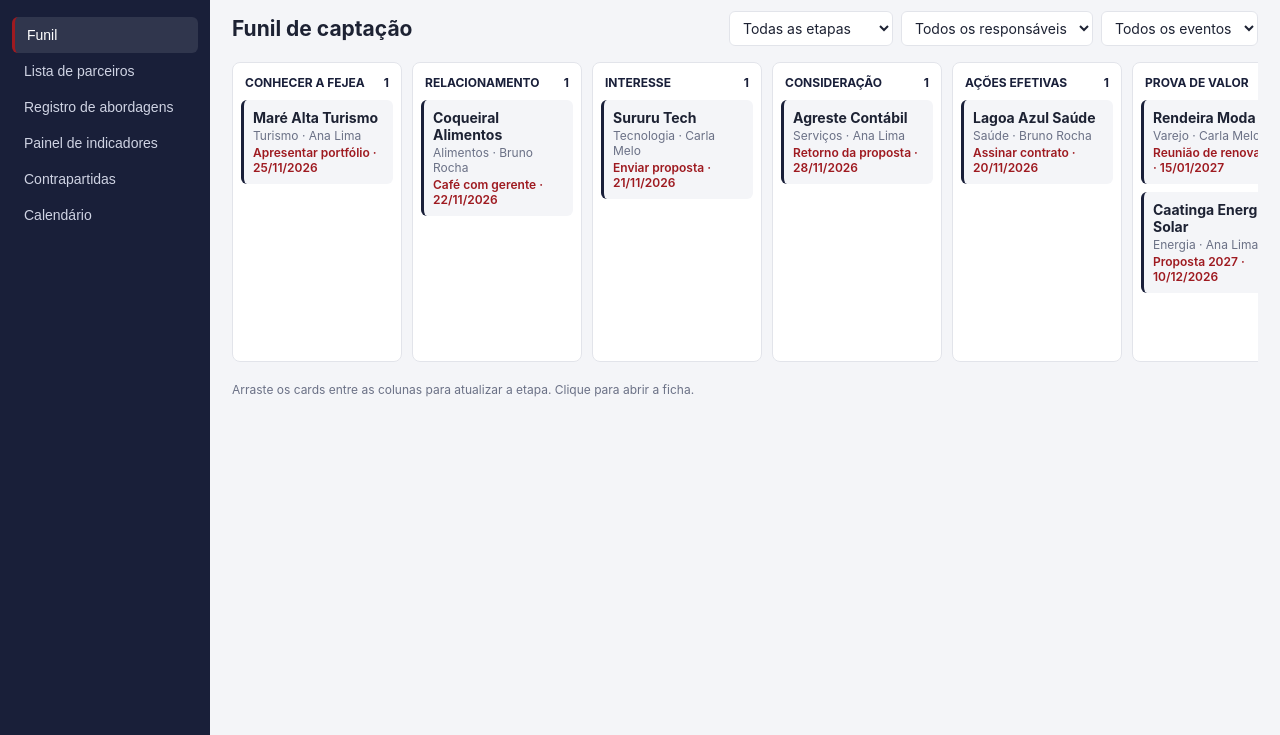
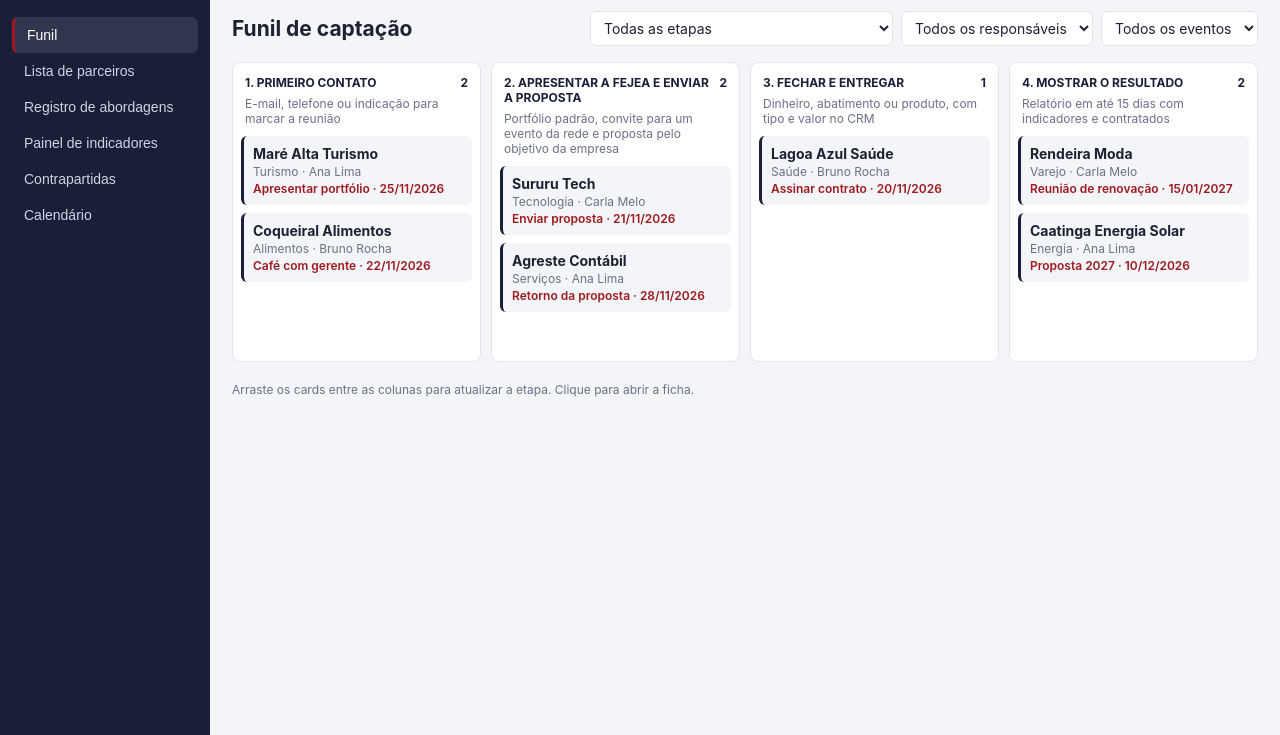
Before and after one commit to sophiasacramento2/crm-fejea, a plain HTML site: page index.html in a window 1280 px wide. Shown: the part 65-800 px from the top of the page. Drawn offline with Linux system fonts and the light colour scheme.

Commit message:
Atualiza o funil para 4 etapas
Co-Authored-By: Claude Opus 5.5 <noreply@anthropic.com>
Claude-Session: https://claude.ai/code/session_016LGNhJM9rFdB7Ty5ujBmuB

```diff
--- a/index.html
+++ b/index.html
@@ -13,7 +13,7 @@ nav button.on,nav button:hover{background:rgba(255,255,255,.1);color:#fff}nav bu
 main{flex:1;padding:22px;min-width:0}header{display:flex;justify-content:space-between;align-items:center;flex-wrap:wrap;gap:10px;margin-bottom:16px}
 header h2{margin:0;color:var(--tx)}.flt{display:flex;gap:8px;flex-wrap:wrap}select,input,textarea{padding:7px 9px;border:1px solid var(--ln);border-radius:6px;background:var(--card);color:var(--tx);font:inherit}
 .btn{background:var(--vm);color:#fff;border:0;padding:8px 14px;border-radius:6px;cursor:pointer;font-weight:600}.btn.sec{background:var(--az)}
-.kan{display:grid;grid-template-columns:repeat(6,minmax(170px,1fr));gap:10px;overflow-x:auto;padding-bottom:8px}
+.kan{display:grid;grid-template-columns:repeat(4,minmax(200px,1fr));gap:10px;overflow-x:auto;padding-bottom:8px}
 .col{background:var(--card);border:1px solid var(--ln);border-radius:8px;padding:8px;min-height:300px}.col h3{font-size:12px;text-transform:uppercase;color:var(--az);margin:4px 4px 10px;display:flex;justify-content:space-between}
 @media (prefers-color-scheme:dark){:root:not([data-theme="light"]) .col h3{color:#aab3e0}}
 .col.ov{outline:2px dashed var(--vm)}.cd{background:var(--bg);border-left:3px solid var(--az);border-radius:6px;padding:9px;margin-bottom:8px;cursor:grab}
@@ -34,16 +34,17 @@ form.f{display:grid;gap:10px;grid-template-columns:repeat(auto-fit,minmax(170px,
 @media print{nav,.noprint{display:none}}
 </style></head><body><div class="app"><nav id="nav"><h1>FEJEA</h1><small>CRM de Captação · protótipo</small></nav><main><div class="demo">⚠️ <b>Protótipo demonstrativo:</b> todas as empresas, pessoas, valores e datas são fictícios, usados só para mostrar como o CRM funciona.</div><div id="m"></div></main></div><div id="mod"></div>
 <script>
-const ET=["Conhecer a FEJEA","Relacionamento","Interesse","Consideração","Ações efetivas","Prova de valor"];
+const ET=["Primeiro contato","Apresentar a FEJEA e enviar a proposta","Fechar e entregar","Mostrar o resultado"];
+const ED=["E-mail, telefone ou indicação para marcar a reunião","Portfólio padrão, convite para um evento da rede e proposta pelo objetivo da empresa","Dinheiro, abatimento ou produto, com tipo e valor no CRM","Relatório em até 15 dias com indicadores e contratados"];
 const RESP=["Ana Lima","Bruno Rocha","Carla Melo"],EVT=["ALMEJ","ENEJ","Regional Sertão","Captação anual"];
 let S={view:"funil",f:{e:"",r:"",v:""},emp:[
 {id:1,n:"Maré Alta Turismo",s:"Turismo",r:0,e:0,c:"contato@marealta.fict",t:"Dinheiro",v:0,ev:"ALMEJ",na:"Apresentar portfólio",d:"2026-11-25",h:{},ab:[["2026-11-10","E-mail","Primeiro contato enviado"]],ct:[]},
-{id:2,n:"Coqueiral Alimentos",s:"Alimentos",r:1,e:1,c:"mkt@coqueiral.fict",t:"Produto",v:1200,ev:"ALMEJ",na:"Café com gerente",d:"2026-11-22",h:{2025:"Coffee break regional"},ab:[["2026-10-30","Evento","Conheceu no regional"],["2026-11-12","WhatsApp","Topou conversar"]],ct:[]},
-{id:3,n:"Sururu Tech",s:"Tecnologia",r:2,e:2,c:"parcerias@sururu.fict",t:"Dinheiro",v:2500,ev:"Captação anual",na:"Enviar proposta",d:"2026-11-21",h:{},ab:[["2026-11-05","Reunião","Pediu proposta anual"]],ct:[]},
-{id:4,n:"Agreste Contábil",s:"Serviços",r:0,e:3,c:"diretoria@agreste.fict",t:"Abatimento",v:3000,ev:"ENEJ",na:"Retorno da proposta",d:"2026-11-28",h:{2024:"Apoio pontual"},ab:[["2026-11-01","Reunião","Proposta apresentada"],["2026-11-14","E-mail","Em análise jurídica"]],ct:[]},
-{id:5,n:"Lagoa Azul Saúde",s:"Saúde",r:1,e:4,c:"rh@lagoaazul.fict",t:"Dinheiro",v:1500,ev:"Regional Sertão",na:"Assinar contrato",d:"2026-11-20",h:{},ab:[["2026-11-08","Reunião","Aceitou cota prata"]],ct:[["Logo no telão",0],["Stand no evento",0],["Post no Instagram",0]]},
-{id:6,n:"Rendeira Moda",s:"Varejo",r:2,e:5,c:"marca@rendeira.fict",t:"Produto",v:2000,ev:"ALMEJ",na:"Reunião de renovação",d:"2027-01-15",h:{2025:"Kits do ALMEJ",2026:"Cota bronze ALMEJ"},ab:[["2026-06-02","Reunião","Fechou cota"],["2026-09-20","E-mail","Relatório enviado"]],ct:[["Logo nos kits",1],["Menção na abertura",1],["2 posts no Instagram",1],["Relatório de alcance",0]],al:"166 empresários juniores no ALMEJ · 4.200 contas alcançadas"},
-{id:7,n:"Caatinga Energia Solar",s:"Energia",r:0,e:5,c:"social@caatinga.fict",t:"Dinheiro",v:2500,ev:"Captação anual",na:"Proposta 2027",d:"2026-12-10",h:{2026:"Parceiro anual"},ab:[["2026-02-15","Reunião","Fechou parceria anual"],["2026-08-10","Evento","Palestra no ENEJ"]],ct:[["Logo no site",1],["Palestra em evento",1],["Relatório semestral",1]],al:"34 EJs da rede · 3 eventos com marca exposta"}],
+{id:2,n:"Coqueiral Alimentos",s:"Alimentos",r:1,e:0,c:"mkt@coqueiral.fict",t:"Produto",v:1200,ev:"ALMEJ",na:"Café com gerente",d:"2026-11-22",h:{2025:"Coffee break regional"},ab:[["2026-10-30","Evento","Conheceu no regional"],["2026-11-12","WhatsApp","Topou conversar"]],ct:[]},
+{id:3,n:"Sururu Tech",s:"Tecnologia",r:2,e:1,c:"parcerias@sururu.fict",t:"Dinheiro",v:2500,ev:"Captação anual",na:"Enviar proposta",d:"2026-11-21",h:{},ab:[["2026-11-05","Reunião","Pediu proposta anual"]],ct:[]},
+{id:4,n:"Agreste Contábil",s:"Serviços",r:0,e:1,c:"diretoria@agreste.fict",t:"Abatimento",v:3000,ev:"ENEJ",na:"Retorno da proposta",d:"2026-11-28",h:{2024:"Apoio pontual"},ab:[["2026-11-01","Reunião","Proposta apresentada"],["2026-11-14","E-mail","Em análise jurídica"]],ct:[]},
+{id:5,n:"Lagoa Azul Saúde",s:"Saúde",r:1,e:2,c:"rh@lagoaazul.fict",t:"Dinheiro",v:1500,ev:"Regional Sertão",na:"Assinar contrato",d:"2026-11-20",h:{},ab:[["2026-11-08","Reunião","Aceitou cota prata"]],ct:[["Logo no telão",0],["Stand no evento",0],["Post no Instagram",0]]},
+{id:6,n:"Rendeira Moda",s:"Varejo",r:2,e:3,c:"marca@rendeira.fict",t:"Produto",v:2000,ev:"ALMEJ",na:"Reunião de renovação",d:"2027-01-15",h:{2025:"Kits do ALMEJ",2026:"Cota bronze ALMEJ"},ab:[["2026-06-02","Reunião","Fechou cota"],["2026-09-20","E-mail","Relatório enviado"]],ct:[["Logo nos kits",1],["Menção na abertura",1],["2 posts no Instagram",1],["Relatório de alcance",0]],al:"166 empresários juniores no ALMEJ · 4.200 contas alcançadas"},
+{id:7,n:"Caatinga Energia Solar",s:"Energia",r:0,e:3,c:"social@caatinga.fict",t:"Dinheiro",v:2500,ev:"Captação anual",na:"Proposta 2027",d:"2026-12-10",h:{2026:"Parceiro anual"},ab:[["2026-02-15","Reunião","Fechou parceria anual"],["2026-08-10","Evento","Palestra no ENEJ"]],ct:[["Logo no site",1],["Palestra em evento",1],["Relatório semestral",1]],al:"34 EJs da rede · 3 eventos com marca exposta"}],
 abs:[["2026-11-17","E-mail",3],["2026-11-18","WhatsApp",2]]};
 const $=s=>document.querySelector(s),R=n=>"R$ "+n.toLocaleString("pt-BR"),fd=d=>d.split("-").reverse().join("/");
 const VIEWS={funil:"Funil",lista:"Lista de parceiros",abord:"Registro de abordagens",painel:"Painel de indicadores",contra:"Contrapartidas",cal:"Calendário"};
@@ -54,15 +55,15 @@ function filtros(){const o=(a,k,l)=>`<select onchange="S.f.${k}=this.value;draw(
 return `<div class="flt">${o(ET,"e","Todas as etapas")}${o(RESP,"r","Todos os responsáveis")}${o(EVT,"v","Todos os eventos")}</div>`}
 function draw(){document.querySelectorAll("nav button").forEach(b=>b.classList.toggle("on",b.dataset.v==S.view));
 const h=(t,x="")=>`<header><h2>${t}</h2>${x}</header>`;let m="";const L=filt();
-if(S.view=="funil")m=h("Funil de captação",filtros())+`<div class="kan">${ET.map((et,i)=>{const c=L.filter(x=>x.e==i);return `<div class="col" data-e="${i}"><h3>${et}<span>${c.length}</span></h3>${c.map(card).join("")}</div>`}).join("")}</div><p class="mu">Arraste os cards entre as colunas para atualizar a etapa. Clique para abrir a ficha.</p>`;
+if(S.view=="funil")m=h("Funil de captação",filtros())+`<div class="kan">${ET.map((et,i)=>{const c=L.filter(x=>x.e==i);return `<div class="col" data-e="${i}"><h3><span>${i+1}. ${et}</span><span>${c.length}</span></h3><p class="mu" style="margin:-4px 4px 10px">${ED[i]}</p>${c.map(card).join("")}</div>`}).join("")}</div><p class="mu">Arraste os cards entre as colunas para atualizar a etapa. Clique para abrir a ficha.</p>`;
 if(S.view=="lista")m=h("Lista de parceiros",filtros())+`<div class="box" style="overflow-x:auto"><table><tr><th>Empresa</th><th>Segmento</th><th>Etapa</th><th>Responsável</th><th>Tipo</th><th>Valor</th><th>Próxima ação</th></tr>${L.map(x=>`<tr style="cursor:pointer" onclick="ficha(${x.id})"><td><b>${x.n}</b></td><td>${x.s}</td><td>${ET[x.e]}</td><td>${RESP[x.r]}</td><td>${x.t}</td><td>${R(x.v)}</td><td>${x.na} · ${fd(x.d)}</td></tr>`).join("")}</table></div>`;
 if(S.view=="abord"){const n=S.abs.reduce((a,b)=>a+b[2],0);m=h("Registro de abordagens")+`<div class="box"><b>Meta semanal: 5 abordagens</b><div class="bar"><i style="width:${Math.min(100,n/5*100)}%"></i></div><span class="mu">${n} de 5 nesta semana ${n>=5?"· meta batida ✓":""}</span></div>
 <div class="box"><form class="f" onsubmit="addAb(event)"><select name="emp">${S.emp.map(x=>`<option value="${x.id}">${x.n}</option>`).join("")}</select><input type="date" name="d" value="2026-11-19" required><select name="c"><option>E-mail</option><option>WhatsApp</option><option>Reunião</option><option>Evento</option></select><input name="r" placeholder="Resultado da abordagem" required><button class="btn">Registrar</button></form></div>
 <div class="box"><b>Últimas abordagens</b><table>${S.emp.flatMap(x=>x.ab.map(a=>[...a,x.n])).sort((a,b)=>b[0]>a[0]?1:-1).slice(0,8).map(a=>`<tr><td>${fd(a[0])}</td><td>${a[3]}</td><td>${a[1]}</td><td>${a[2]}</td></tr>`).join("")}</table></div>`}
-if(S.view=="painel"){const an=S.emp.filter(x=>x.ev=="Captação anual"&&x.e>=4&&x.t=="Dinheiro").reduce((a,x)=>a+x.v,0),ct=S.emp.filter(x=>x.ev!="Captação anual"&&x.e>=4).reduce((a,x)=>a+x.v,0);
-const conv=Math.round(S.emp.filter(x=>x.e>=4).length/S.emp.length*100),at=Math.round(S.emp.filter(x=>x.ab.some(a=>a[0]>="2026-09-01")).length/S.emp.length*100);
+if(S.view=="painel"){const an=S.emp.filter(x=>x.ev=="Captação anual"&&x.e>=2&&x.t=="Dinheiro").reduce((a,x)=>a+x.v,0),ct=S.emp.filter(x=>x.ev!="Captação anual"&&x.e>=2).reduce((a,x)=>a+x.v,0);
+const conv=Math.round(S.emp.filter(x=>x.e>=2).length/S.emp.length*100),at=Math.round(S.emp.filter(x=>x.ab.some(a=>a[0]>="2026-09-01")).length/S.emp.length*100);
 const blk=(t,v,mt)=>`<div class="box"><span class="mu">${t}</span><div class="big">${R(v)}</div><div class="bar"><i style="width:${Math.min(100,v/mt*100)}%"></i></div><span class="mu">Meta ${R(mt)} · ${Math.round(v/mt*100)}%</span></div>`;
-m=h("Painel de indicadores")+`<div class="grid">${blk("Captação anual em dinheiro",an,2500)}${blk("Cotas de evento",ct,5000)}<div class="box"><span class="mu">Taxa de conversão (Ações efetivas + Prova de valor)</span><div class="big">${conv}%</div></div><div class="box"><span class="mu">Parceiros com etapa atualizada no ciclo</span><div class="big">${at}%</div></div></div><p class="mu">Os dois blocos de valor são metas separadas e não se somam.</p>
+m=h("Painel de indicadores")+`<div class="grid">${blk("Captação anual em dinheiro",an,2500)}${blk("Cotas de evento",ct,5000)}<div class="box"><span class="mu">Taxa de conversão (Fechar e entregar + Mostrar o resultado)</span><div class="big">${conv}%</div></div><div class="box"><span class="mu">Parceiros com etapa atualizada no ciclo</span><div class="big">${at}%</div></div></div><p class="mu">Os dois blocos de valor são metas separadas e não se somam.</p>
 <div class="box"><b>Empresas por etapa</b>${ET.map((e,i)=>{const c=S.emp.filter(x=>x.e==i).length;return `<div style="display:flex;align-items:center;gap:10px;margin-top:8px"><span style="width:150px" class="mu">${e}</span><div class="bar" style="flex:1"><i style="width:${c/S.emp.length*100}%;background:var(--az)"></i></div><b>${c}</b></div>`}).join("")}</div>`}
 if(S.view=="contra")m=h("Contrapartidas")+S.emp.filter(x=>x.ct.length).map(x=>{const d=x.ct.filter(c=>c[1]).length;return `<div class="box"><b>${x.n}</b> <span class="tag ${d==x.ct.length?"ok":"pe"}">${d==x.ct.length?"Concluído":d+" de "+x.ct.length+" entregues"}</span>${x.ct.map((c,i)=>`<div style="margin-top:8px"><label><input type="checkbox" ${c[1]?"checked":""} onchange="S.emp.find(y=>y.id==${x.id}).ct[${i}][1]=this.checked?1:0;draw()"> ${c[0]}</label> <span class="tag ${c[1]?"ok":"pe"}">${c[1]?"Entregue":"Prometido"}</span></div>`).join("")}</div>`}).join("");
 if(S.view=="cal"){const ev=[["2026-12-10","Prazo de renovação","Caatinga Energia Solar"],["2027-01-15","Prazo de renovação","Rendeira Moda"],["2027-03-20","Regional Sertão","Cotas: Bronze R$500 · Prata R$1.500"],["2027-06-12","ALMEJ","Cotas: Bronze R$1.000 · Prata R$2.000 · Ouro R$3.500"],["2027-09-05","Regional Litoral","Cotas: Bronze R$500 · Prata R$1.500"],["2027-11-08","ENEJ","Apoio para a delegação: cotas de R$1.000"]];
@@ -78,7 +79,7 @@ function ficha(id){const x=S.emp.find(y=>y.id==id);$("#mod").innerHTML=`<div cla
 <p><span class="mu">Próxima ação</span><br><b style="color:var(--vm)">${x.na} · ${fd(x.d)}</b></p><p><span class="mu">Histórico por ano</span><br>${Object.entries(x.h).map(([a,t])=>`<b>${a}</b>: ${t}`).join("<br>")||"Primeiro ano de relacionamento"}</p>
 <p class="mu">Linha do tempo das abordagens</p><div class="tl">${x.ab.map(a=>`<div><b>${fd(a[0])}</b> · ${a[1]}<br><span class="mu">${a[2]}</span></div>`).join("")}</div>
 <button class="btn" onclick="rel(${x.id})">Gerar relatório de resultados</button></div></div>`}
-function rel(id){const x=S.emp.find(y=>y.id==id),d=x.ct.filter(c=>c[1]);$("#mod").innerHTML=`<div class="md" onclick="if(event.target==this)close_()"><div class="mc rep"><button class="x noprint" onclick="close_()">×</button><span class="mu">FEJEA · Relatório de prova de valor</span><h1>${x.n}</h1><p class="mu">Preparado para a renovação da parceria</p>
+function rel(id){const x=S.emp.find(y=>y.id==id),d=x.ct.filter(c=>c[1]);$("#mod").innerHTML=`<div class="md" onclick="if(event.target==this)close_()"><div class="mc rep"><button class="x noprint" onclick="close_()">×</button><span class="mu">FEJEA · Relatório de resultados</span><h1>${x.n}</h1><p class="mu">Preparado para a renovação da parceria</p>
 <div class="grid"><div class="box"><span class="mu">Investimento</span><div class="big">${R(x.v)}</div><span class="mu">${x.t} · ${x.ev}</span></div><div class="box"><span class="mu">Contrapartidas entregues</span><div class="big">${d.length} de ${x.ct.length}</div></div></div>
 <div class="box"><b>O que foi entregue</b>${d.map(c=>`<div>✓ ${c[0]}</div>`).join("")||'<div class="mu">Nenhuma contrapartida registrada ainda.</div>'}</div><div class="box"><b>Alcance</b><div>${x.al||"Alcance a ser medido após o evento."}</div></div>
 <p>A FEJEA agradece pela parceria e convida a ${x.n} a seguir com a rede alagoana de empresas juniores no próximo ciclo.</p><button class="btn noprint" onclick="print()">Imprimir / salvar PDF</button> <button class="btn sec noprint" onclick="ficha(${x.id})">Voltar à ficha</button></div></div>`}
```
